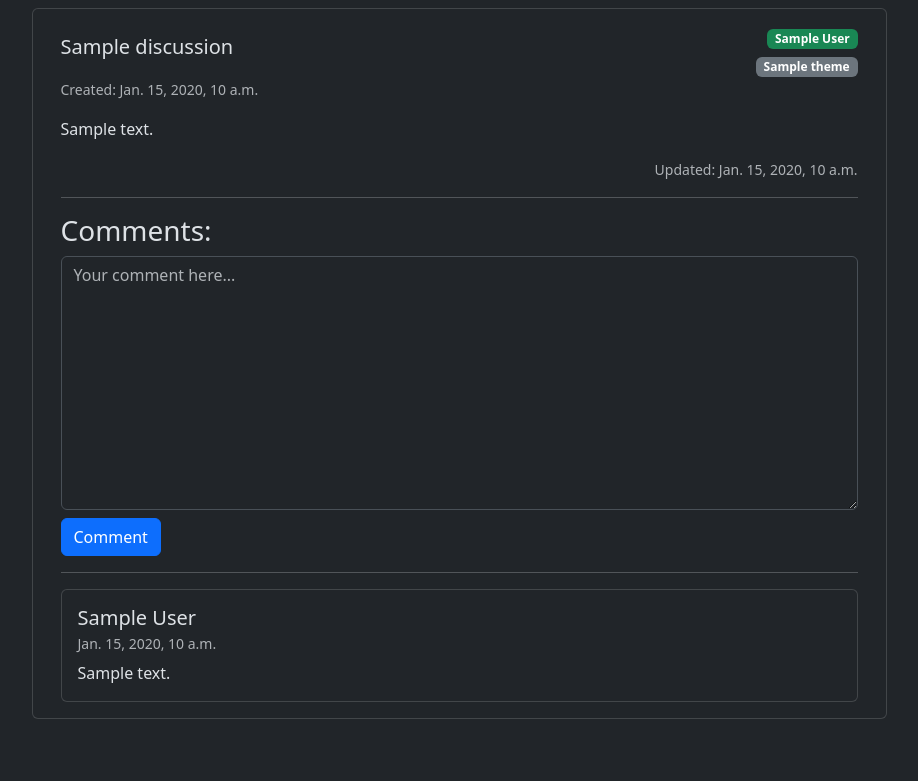
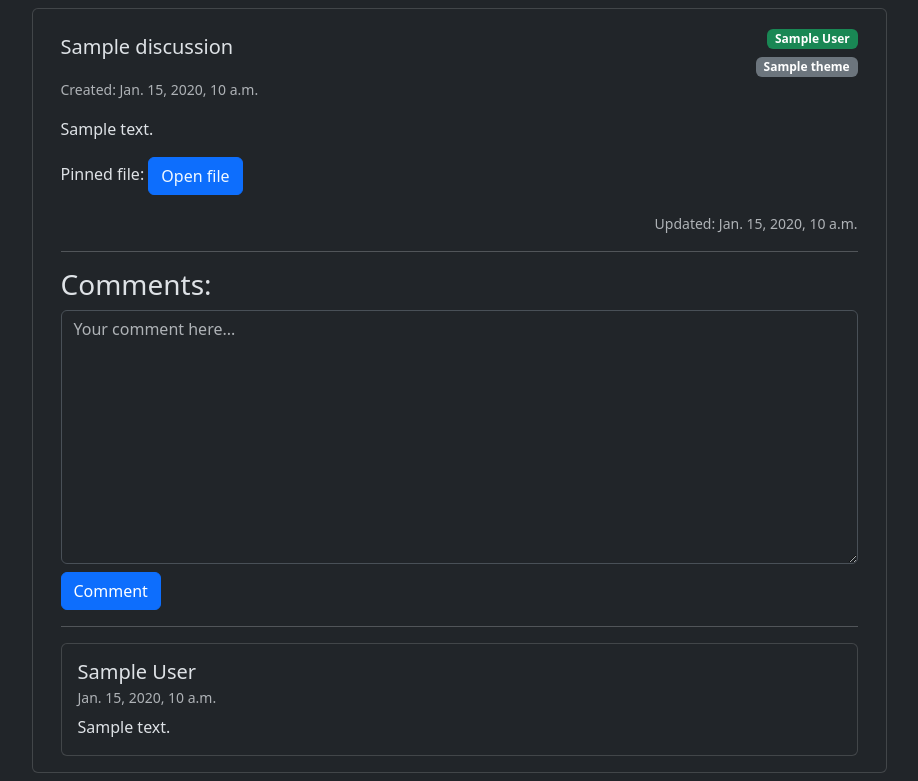
Before and after one commit to YehorChervonyi/NG_2022_Gorbachov_Chervonyi_Project, a Django app: page /1/1/ in a window 1280 px wide. Shown: the part 56-837 px from the top of the page, without its empty margins (181-1099 px from the left). Before the commit the page ends 775 px from the top, so only its background shows below. Run offline with Django 4.2, Linux system fonts and the light colour scheme; tables that the repository leaves empty hold one stand-in row (values such as "Sample post").

Commit message:
Added universal button for pinned files

```diff
--- a/forum/forum/templates/authentication/discussion.html
+++ b/forum/forum/templates/authentication/discussion.html
@@ -20,11 +20,14 @@
 
 
                 <p class="card-text">{{discuss.description}}</p>
-                {%if discuss.image%}
+                {%if discuss.file%}
                 <p class="card-text">
-                  <center>
-                  <img class="img-fluid" src="{{discuss.image.url}}" alt="">
-                  </center>
+                    Pinned file:
+                <button class="btn btn-primary">
+                    <a style="text-decoration:none; color:aliceblue" target="_blank" href="{{discuss.file.url}}">Open file</a>
+                </button>
+
+
                 </p>
                 {%endif%}
                 <div class="row align-items-center">
```
